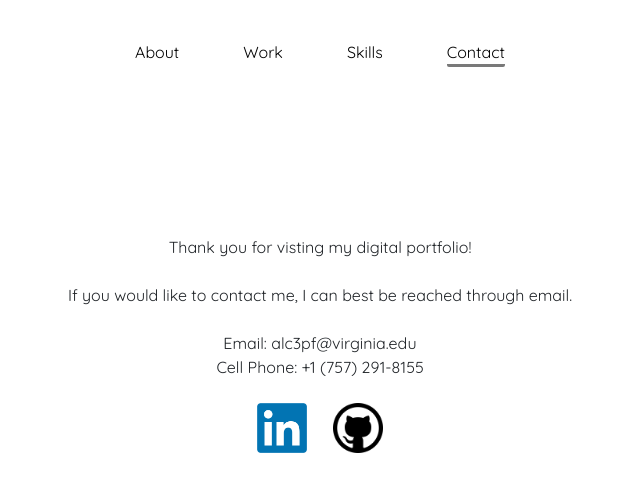
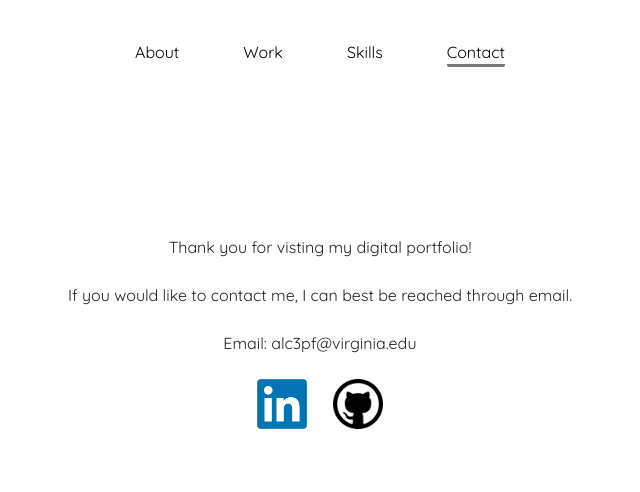
Before and after one commit to alc823/digital-portfolio, a React (Create React App) app: page /contact in a window 1280 px wide. Shown: the top 492 px of the page, without its empty margins (320-960 px from the left). Built offline with nearby package versions, Linux system fonts and the light colour scheme.

Commit message:
updated contact info

```diff
--- a/src/Components/Contact/Contact.js
+++ b/src/Components/Contact/Contact.js
@@ -10,7 +10,6 @@ function Contact() {
             <div>If you would like to contact me, I can best be reached through email.</div><br/>
             <div>
                 <div>Email: alc3pf@virginia.edu</div>
-                <div>Cell Phone: +1 (757) 291-8155</div>
             </div><br/>
             <div style={{display:"inline"}}>
                 <img src={linkedin} className="icon" alt="linked in logo"
```
